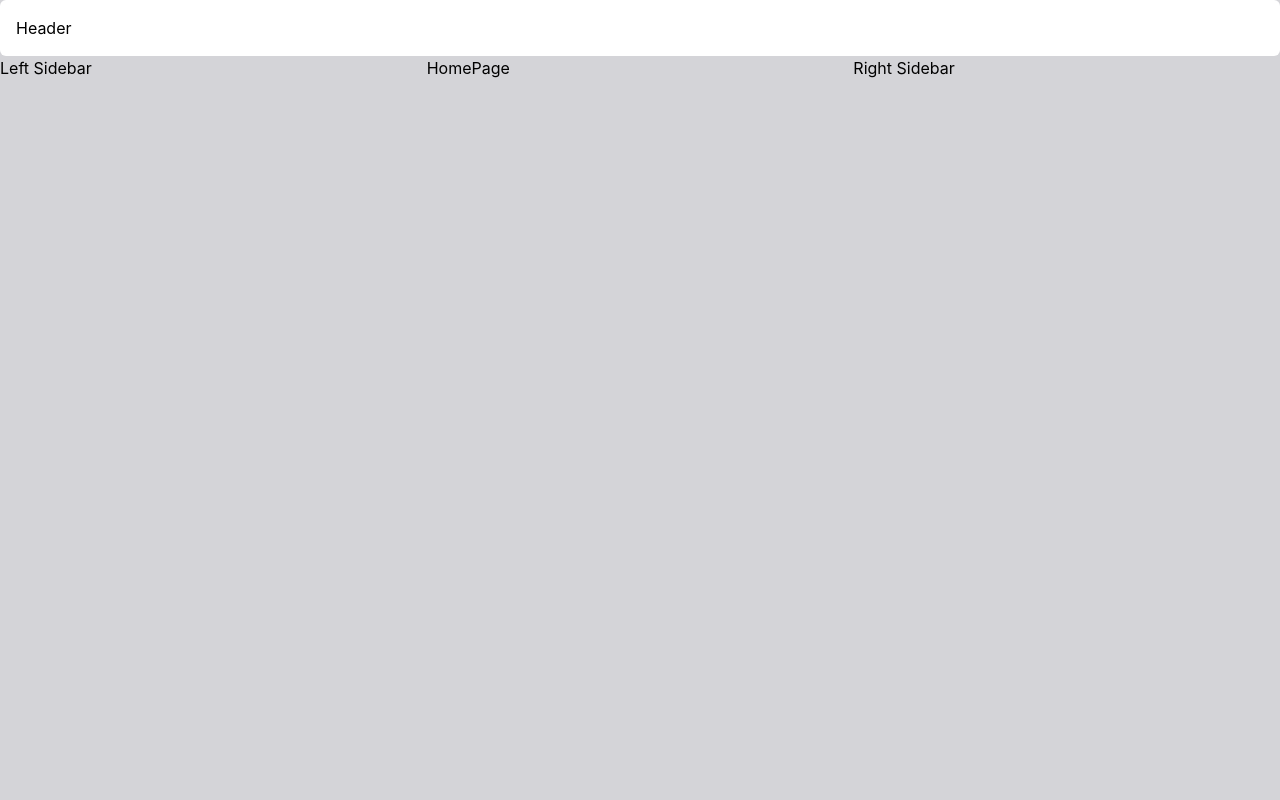
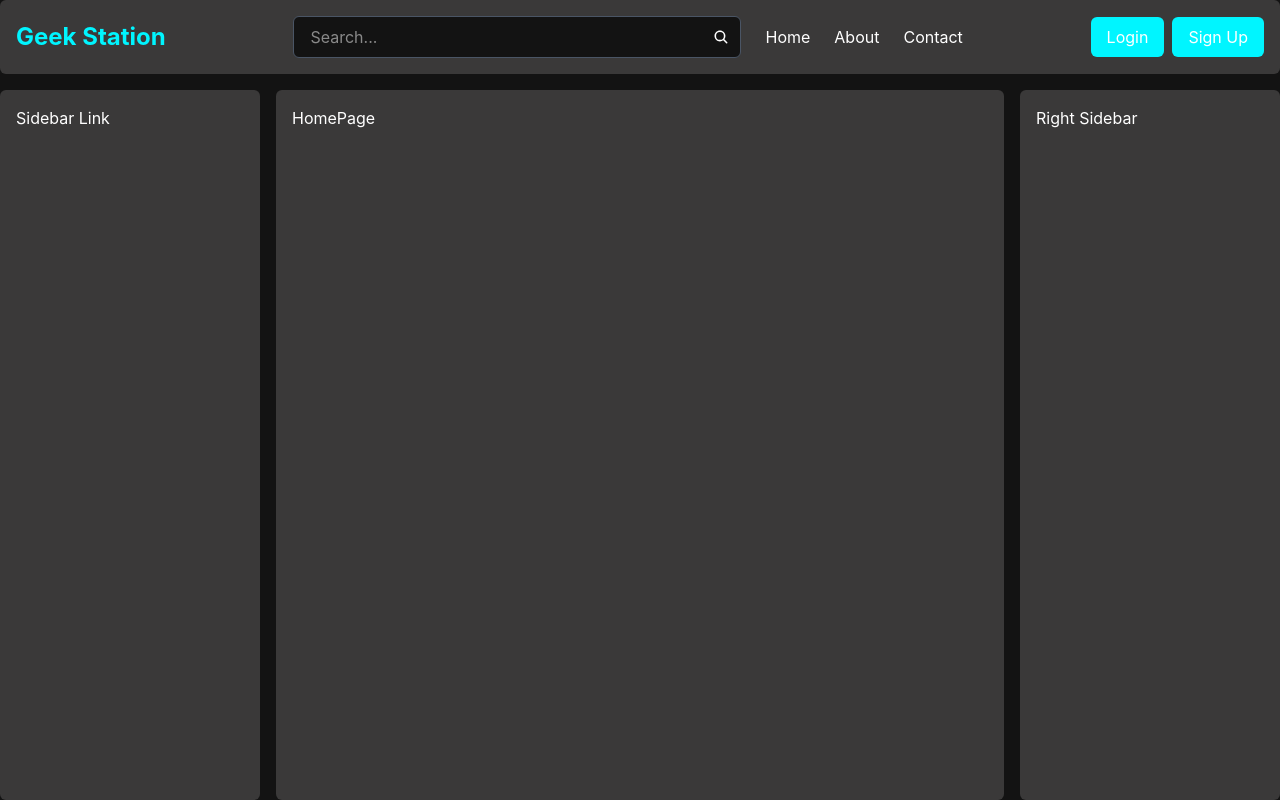
Before and after one commit to thecodemaster12/geek-station, a React (Vite) app: page / in a window 1280 px wide. Built offline with nearby package versions, Linux system fonts and the light colour scheme.

Commit message:
added layout

```diff
--- a/package.json
+++ b/package.json
@@ -13,6 +13,7 @@
     "@tailwindcss/vite": "^4.3.0",
     "react": "^19.2.6",
     "react-dom": "^19.2.6",
+    "react-icons": "^5.6.0",
     "react-router-dom": "^7.15.1",
     "tailwindcss": "^4.3.0"
   },
--- a/src/index.css
+++ b/src/index.css
@@ -1,14 +1,13 @@
 @import 'tailwindcss';
 
-
-.wrapper {
-    @apply min-h-screen bg-zinc-300;
+@theme {
+    --color-primary: #ff0000;
+    --color-dark-bg: #131313;
+    --color-dark-gray-bg: #3A3939;
+    --color-primary: #00F5FF;
+    --color-tertiary: #FFDB3F;
 }
 
-.header {
-    @apply bg-white p-4 rounded-md;
+.btn {
+    @apply py-2 px-4 rounded-md;
 }
-
-.main-wrapper {
-    @apply grid grid-cols-3;
-}
--- a/src/layout/MainLayout.jsx
+++ b/src/layout/MainLayout.jsx
@@ -1,22 +1,85 @@
-import { Outlet } from "react-router-dom"
+import { Outlet } from "react-router-dom";
+import { IoSearch } from "react-icons/io5";
 
 const MainLayout = () => {
   return (
-    <>
-    <div className="wrapper">
-      <div className="container mx-auto">
-        <header className="header">Header</header>
-        <div className="main-wrapper">
-          <aside className="left-sidebar">Left Sidebar</aside>
-          <main className="main-content">
+    <div className="h-screen bg-dark-bg text-white overflow-hidden">
+      <div className="container mx-auto h-full flex flex-col">
+        {/* HEADER */}
+        <header className="bg-dark-gray-bg p-4 rounded-md flex items-center mb-4 shrink-0">
+          <h1 className="text-primary shrink-0 text-2xl font-bold">
+            Geek Station
+          </h1>
+
+          <div className="flex flex-1 items-center justify-center gap-6 px-6">
+            <div className="relative flex-1 max-w-md">
+              <input
+                type="text"
+                className="bg-dark-bg px-4 py-2 rounded-md border border-gray-600 w-full focus:outline-none focus:border-primary"
+                placeholder="Search..."
+              />
+
+              <IoSearch className="absolute right-3 top-1/2 -translate-y-1/2" />
+            </div>
+
+            <nav>
+              <ul className="flex items-center gap-6">
+                <li>
+                  <a className="hover:text-primary transition" href="#">
+                    Home
+                  </a>
+                </li>
+
+                <li>
+                  <a className="hover:text-primary transition" href="#">
+                    About
+                  </a>
+                </li>
+
+                <li>
+                  <a className="hover:text-primary transition" href="#">
+                    Contact
+                  </a>
+                </li>
+              </ul>
+            </nav>
+          </div>
+
+          <div className="flex shrink-0 items-center gap-2">
+            <button className="btn bg-primary text-white">Login</button>
+
+            <button className="btn bg-primary text-white">Sign Up</button>
+          </div>
+        </header>
+
+        {/* BODY */}
+        <div className="grid grid-cols-[260px_1fr_260px] gap-4 flex-1 min-h-0">
+          {/* LEFT SIDEBAR */}
+          <aside className="bg-dark-gray-bg rounded-md overflow-y-auto p-4">
+            <nav>
+              <ul className="space-y-3">
+                <li>
+                  <a href="#" className="block hover:text-primary">
+                    Sidebar Link
+                  </a>
+                </li>
+              </ul>
+            </nav>
+          </aside>
+
+          {/* MAIN CONTENT */}
+          <main className="bg-dark-gray-bg rounded-md overflow-y-auto p-4">
             <Outlet />
           </main>
-          <aside className="right-sidebar">Right Sidebar</aside>
+
+          {/* RIGHT SIDEBAR */}
+          <aside className="bg-dark-gray-bg rounded-md overflow-y-auto p-4">
+            Right Sidebar
+          </aside>
         </div>
       </div>
     </div>
-    </>
-  )
-}
+  );
+};
 
-export default MainLayout
+export default MainLayout;
```
Also changed, not shown: 1 other file (tests, documents, lock files or other folders).
